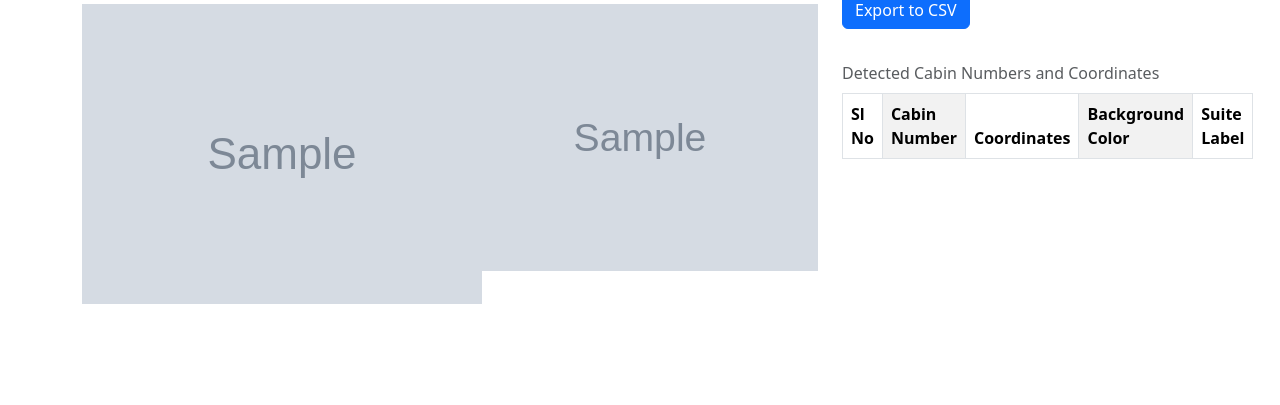
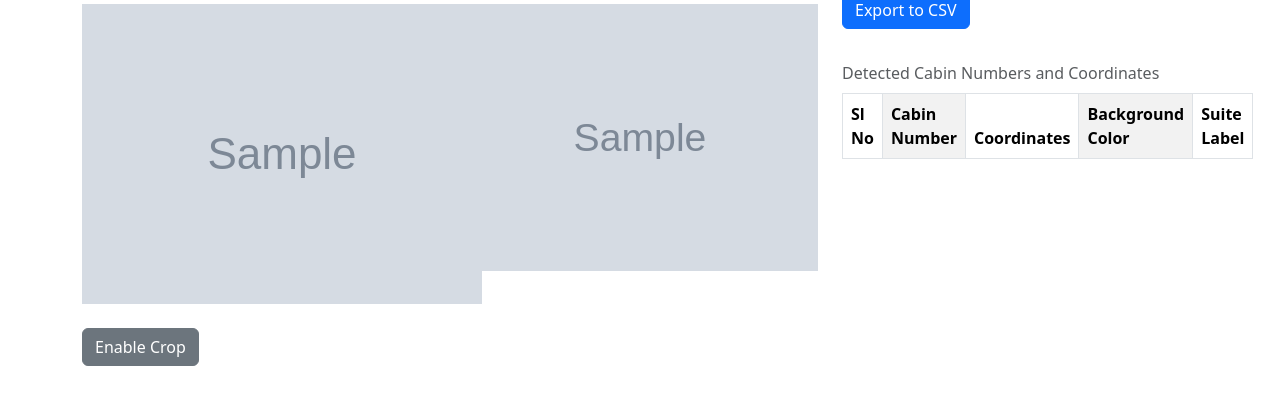
Before and after one commit to Indresh535/DeckScan, a Flask app: template ImgeScan/Python/Flask/templates/result.html in a window 1280 px wide. Shown: the part 119-524 px from the top of the page. Run offline with Flask 3, Linux system fonts and the light colour scheme; the template is opened without the code that fills it: most values are stand-ins (such as "Sample title", 1, 10 or a date in 2020); grey boxes marked "Sample" are stand-in pictures; lists and menus that the app fills with data are empty; some libraries are stand-ins or nearby versions.

Commit message:
added crop button

```diff
--- a/ImgeScan/Python/Flask/templates/result.html
+++ b/ImgeScan/Python/Flask/templates/result.html
@@ -64,6 +64,7 @@
                 </table>
             </div>
         </div>
+        <button id="enable-crop" class="btn btn-secondary my-4">Enable Crop</button>
     </div>
        <!-- ***************** Manually Crop the image area and send again to scan cabins co-ordinates ******************** -->
     <!-- jQuery -->
@@ -84,6 +85,7 @@
 
     <script>
         $(document).ready(function(){
+            $('#enable-crop').on('click', function(){
             $('#image').Jcrop({
                 onSelect: async function(c){
                     const filename = '{{ filename }}';
@@ -128,6 +130,7 @@
 
                 }
             })
+        })
         })
     </script>
     <!-- <script>
```
